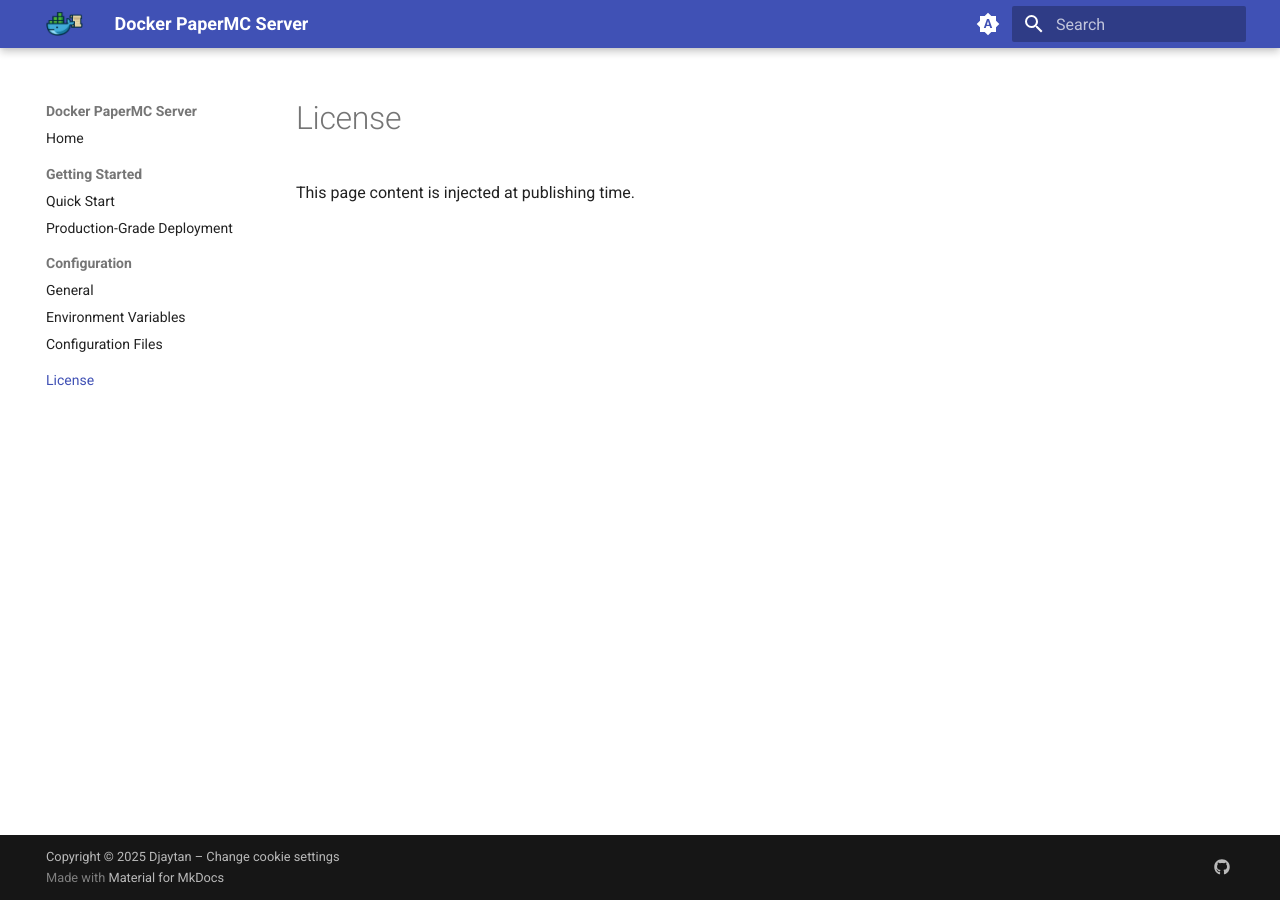
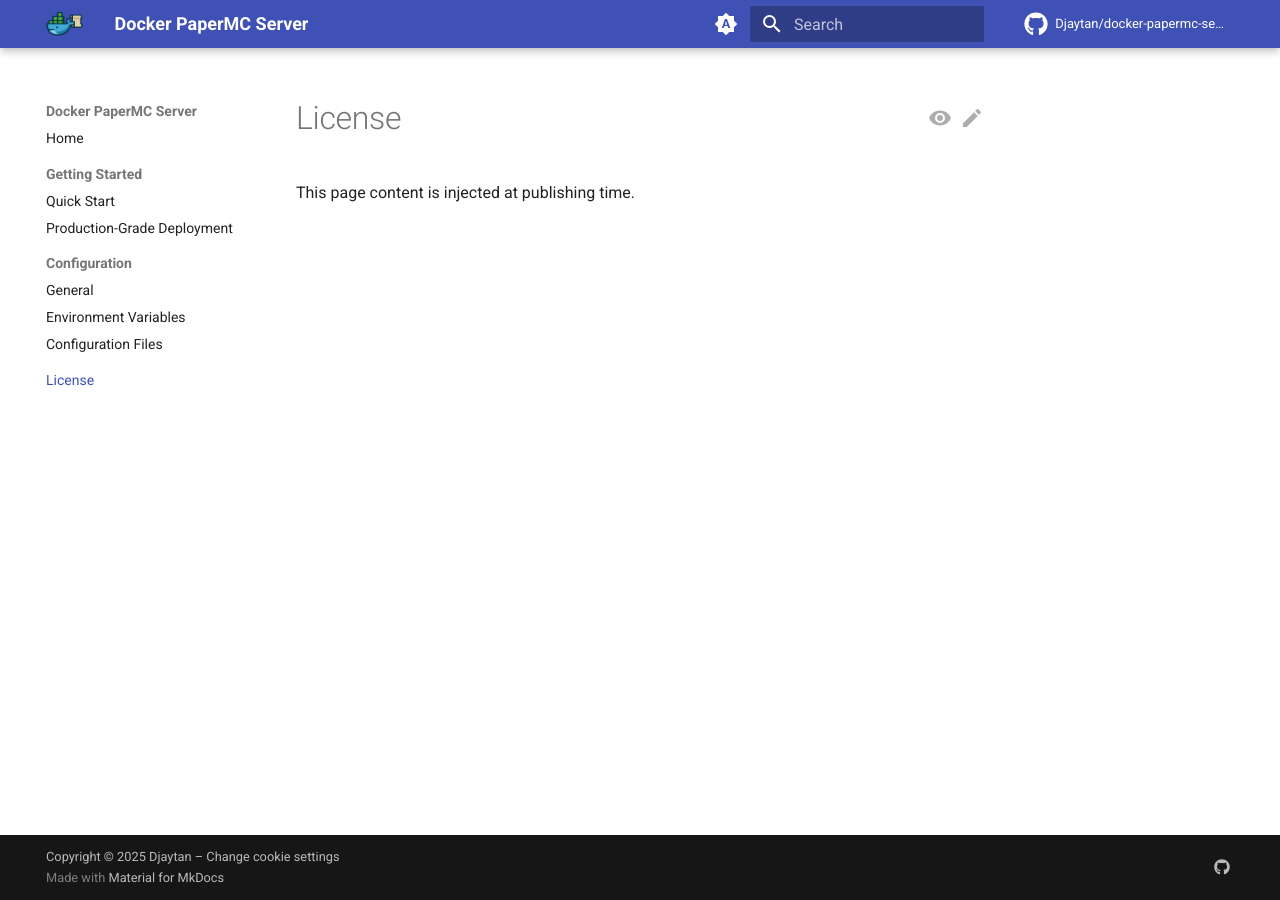
Before and after one commit to Djaytan/docker-papermc-server, an MkDocs documentation site: the page built from docs/user-guide/src/license.md, in a window 1280 px wide. Built offline with MkDocs 1.6.1 and Material for MkDocs 9.7.7, drawn with Linux system fonts in a browser that asks for light colours; comment, search, counter and statistics services are not loaded.

Commit message:
docs: integrate Git in user guide (view/edit buttons and revisions) (#241)

```diff
--- a/docs/user-guide/mkdocs.yml
+++ b/docs/user-guide/mkdocs.yml
@@ -9,10 +9,19 @@
 
 docs_dir: src/
 
+repo_name: Djaytan/docker-papermc-server
+repo_url: https://github.com/Djaytan/docker-papermc-server
+edit_uri: edit/main/docs/user-guide/src/
+
 theme:
   name: material
   favicon: assets/logo.png
   logo: assets/logo-flat.png
+
+  icon:
+    repo: fontawesome/brands/github
+    edit: material/pencil
+    view: material/eye
 
   features:
     - navigation.instant
@@ -21,6 +30,8 @@
     - navigation.top
     - search.suggest
     - search.highlight
+    - content.action.view
+    - content.action.edit
 
   palette:
     # Palette toggle for automatic mode
@@ -56,6 +67,8 @@
 
 plugins:
   - search
+  - git-revision-date-localized:
+      enable_creation_date: true
 
 markdown_extensions:
   - admonition
```
Also changed, not shown: docs/user-guide/requirements.txt (+26 -2 lines), 6 other files.
